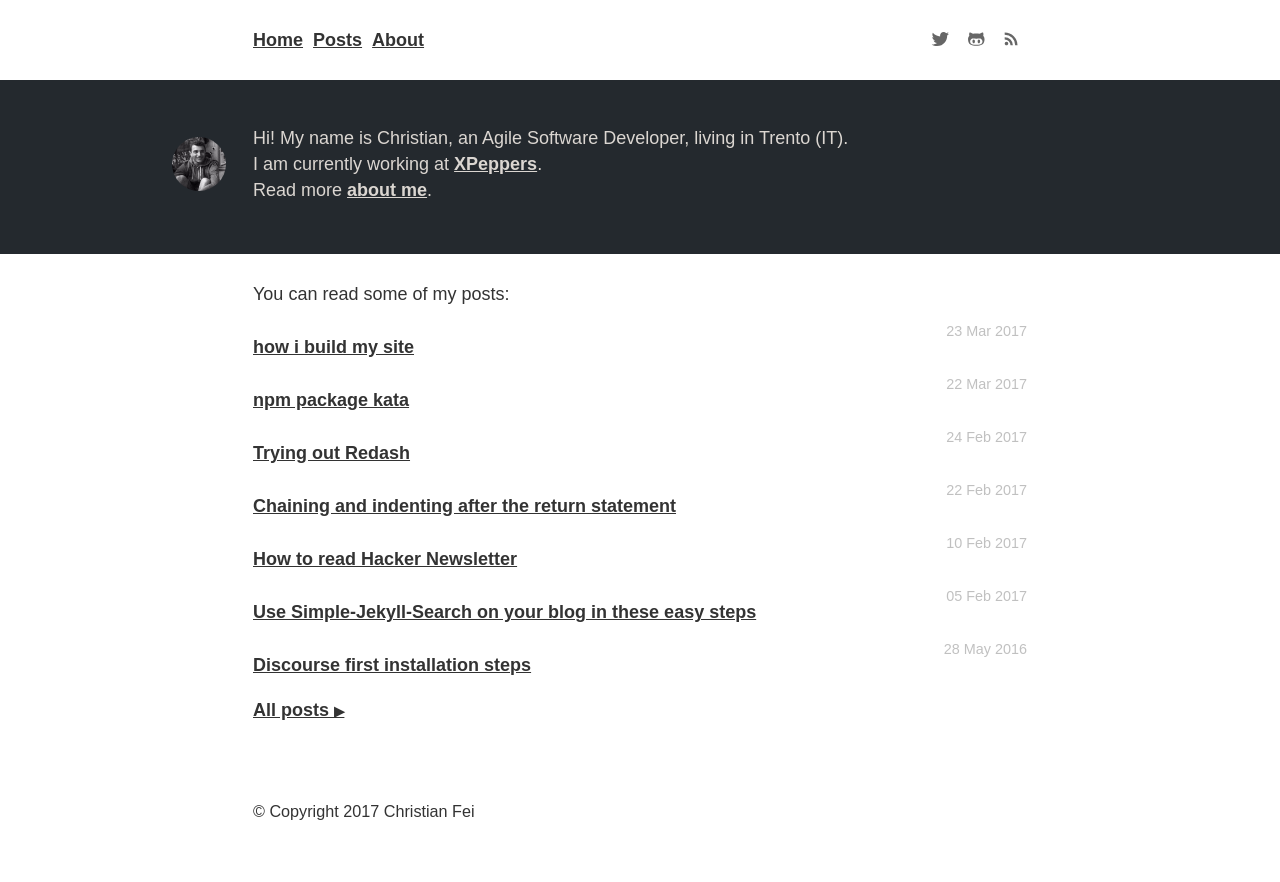
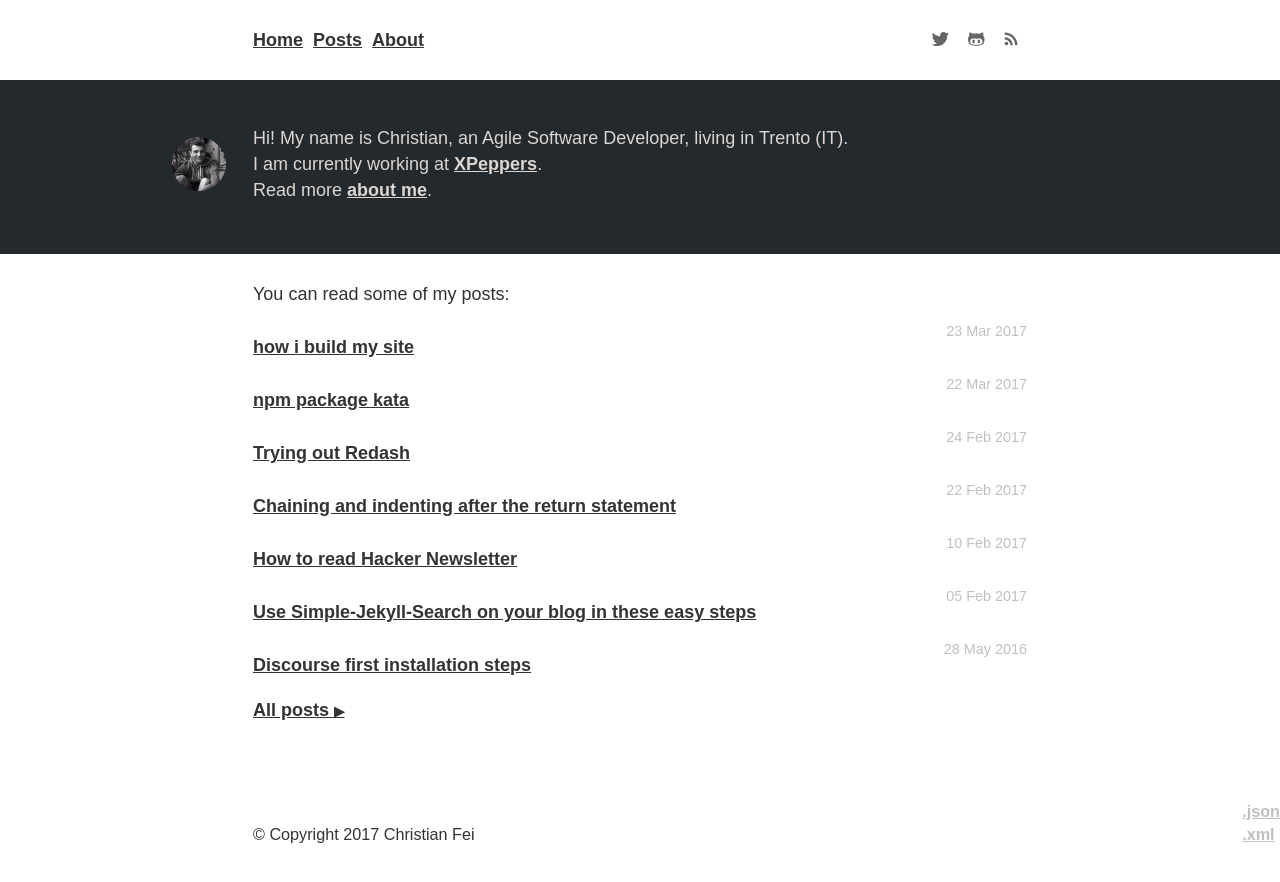
Before and after one commit to christian-fei/christian-fei.github.io-pandoc, a Jekyll site: the page built from index.html, in a window 1280 px wide. Shown: the top 882 px of the page. Built offline with Jekyll 4.4.1, drawn with Linux system fonts in a browser that asks for light colours.

Commit message:
update site

```diff
--- a/_includes/main-footer.html
+++ b/_includes/main-footer.html
@@ -1,4 +1,10 @@
 <footer>
+  <div class="fr hide-mobile opaque">
+    <a href="/search.json">.json</a>
+    <br>
+    <a href="/rss.xml">.xml</a>
+  </div>
+  <br>
   <div class="container">
     &copy; Copyright 2017 Christian Fei
   </div>
--- a/_layouts/post.html
+++ b/_layouts/post.html
@@ -19,6 +19,10 @@
         </span>
       </a>
     </address>
+    <div>
+      <br>
+      {% include share-twitter.html %}
+    </div>
   </header>
   <section itemprop="articleBody">
     {{content}}
--- a/assets/css/layout.styl
+++ b/assets/css/layout.styl
@@ -64,3 +64,9 @@
   border-radius 50%
   width 3em
   height 3em
+
+
+
+@media all and (max-width container_width)
+  .hide-mobile
+    display none
--- a/assets/css/type-scale.styl
+++ b/assets/css/type-scale.styl
@@ -24,3 +24,6 @@
 h4 {font-size: 1.333em;}
 
 small, .font_small {font-size: 0.75em;}
+
+.fr
+  float right
--- a/assets/css/typography.styl
+++ b/assets/css/typography.styl
@@ -76,3 +76,6 @@
 
 body > footer
   font-size 0.9em
+
+.opaque
+  opacity 0.3
--- a/cache.js
+++ b/cache.js
@@ -13,7 +13,7 @@
         '/dest/main.min.css',
         '/about/',
         '/posts',
-        {% for post in site.posts | limit:5 %}'{{post.url}}'{% unless forloop.last %},{% endunless %}
+        {% for post in site.posts limit:5 %}'{{post.url}}'{% unless forloop.last %},{% endunless %}
         {% endfor %}
       ])
       .then(() => self.skipWaiting())
--- a/index.html
+++ b/index.html
@@ -4,7 +4,7 @@
 
 <section class="content">
   <p class="no-mt">You can read some of my posts:</p>
-  {% for post in site.posts | limit:8 %}
+  {% for post in site.posts limit:8 %}
     {% if post.category == 'posts' %}
     <section class="db link mv3 article-link">
       <a href="{{ post.url }}" title="{{ post.title}}">
```
Also changed, not shown: _posts/2017-03-23-how-i-build-my-site.md (+16 -0 lines), dest/main.min.css.
